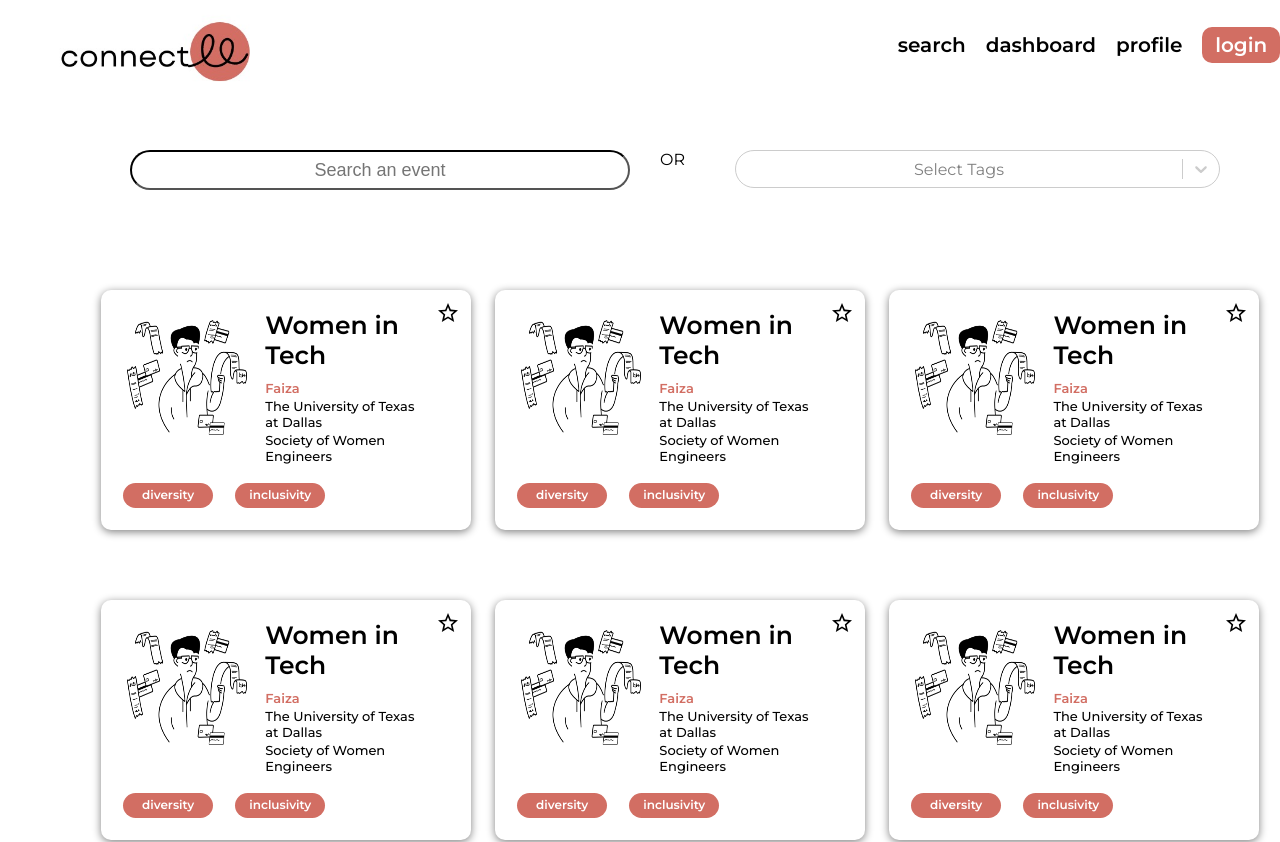
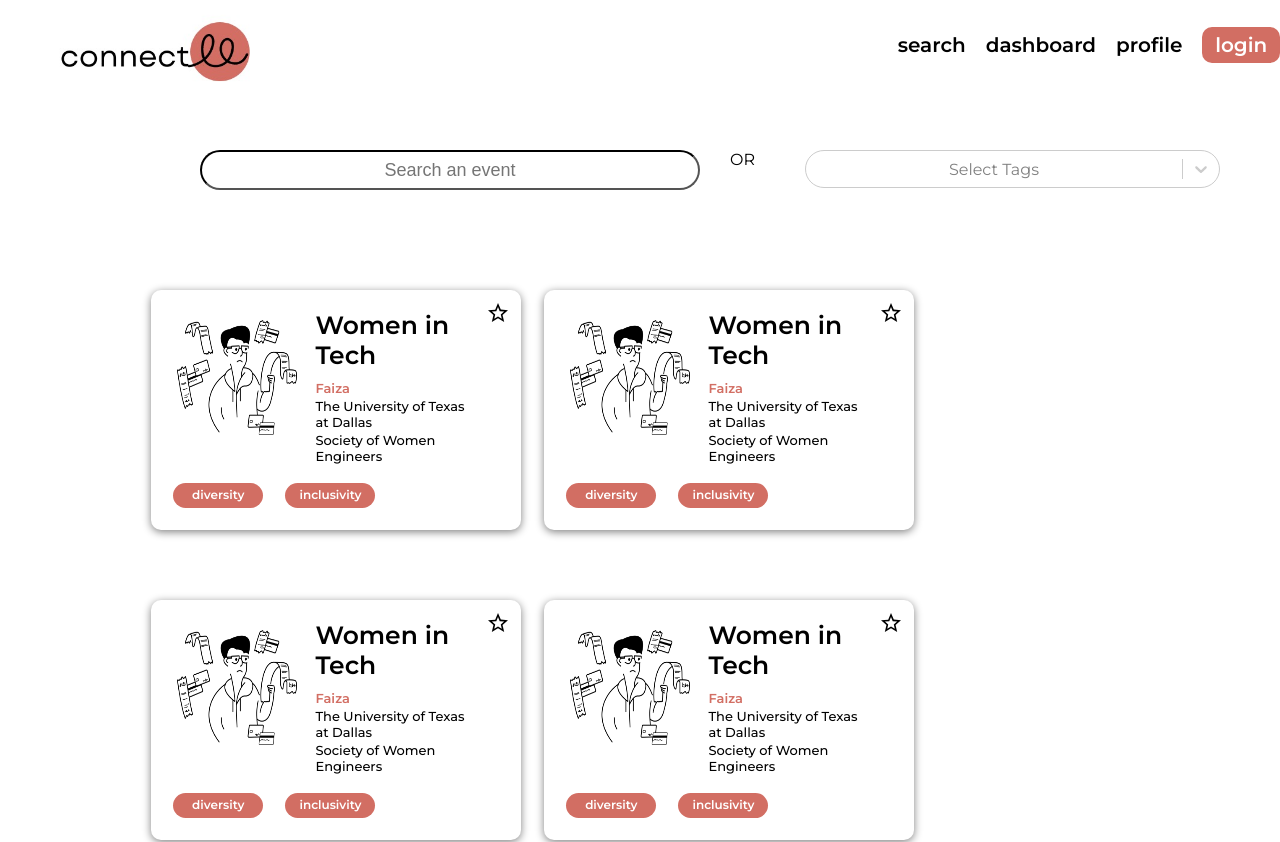
Before and after one commit to vaishunall/connectu, a React (Create React App) app: page /search in a window 1280 px wide. Shown: the top 842 px of the page. Built offline with nearby package versions, Linux system fonts and the light colour scheme.

Commit message:
fixed search page padding

```diff
--- a/src/Pages/SearchPage/SearchPage.css
+++ b/src/Pages/SearchPage/SearchPage.css
@@ -1,7 +1,7 @@
 .search-input-div{
     display: flex;
     flex-direction: row;
-    margin-left: 100px;
+    margin-left: 170px;
     margin-top: 80px;
 }
 .search-input{
@@ -27,7 +27,7 @@
     display: flex;
     flex-direction: row;
     flex-wrap:wrap;
-    margin-left:6%;
+    margin-left:10%;
 }
 
 .card{
```
